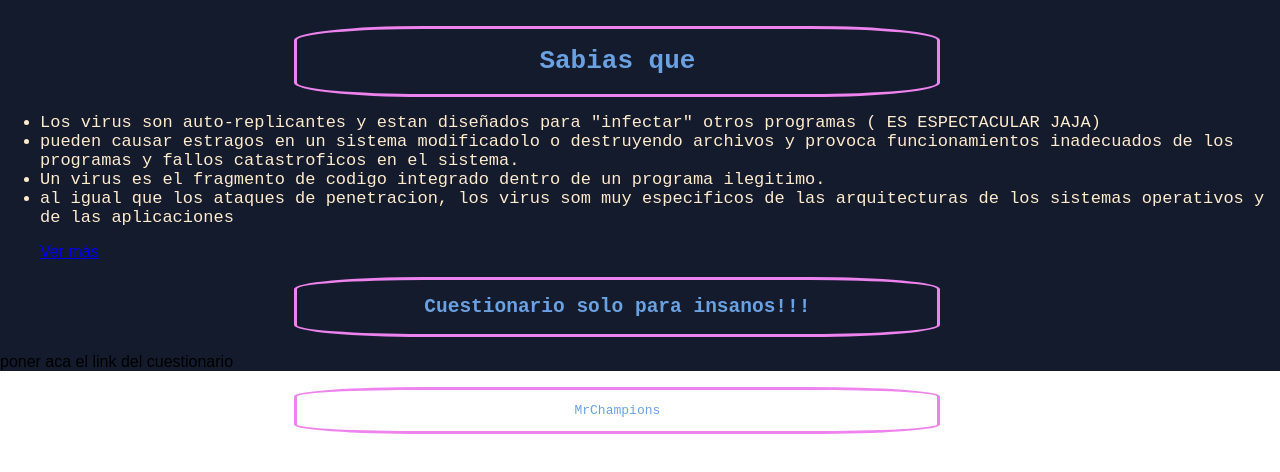
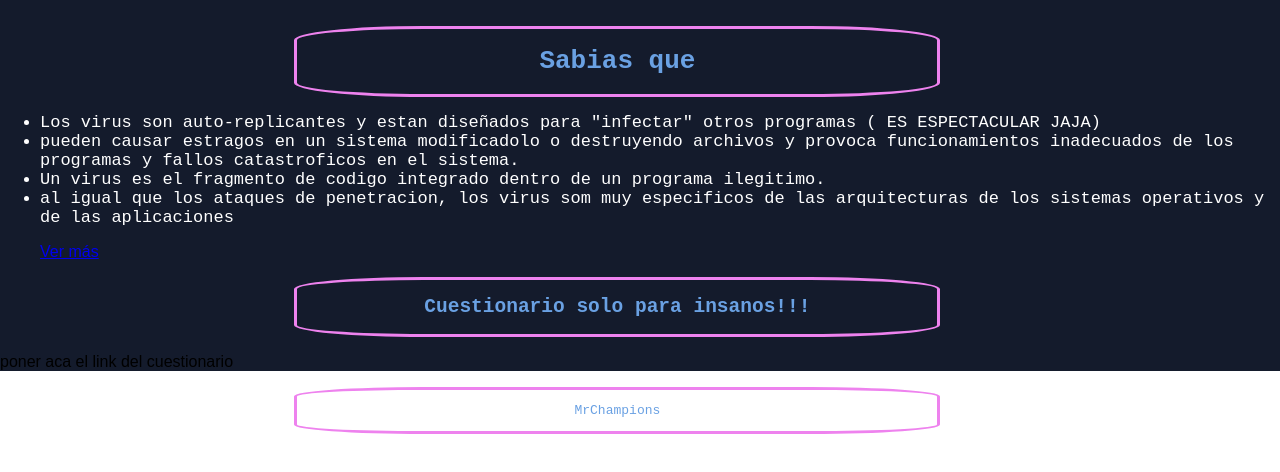
Before and after one commit to AlexisVallejos/wasant.github.io-web, a plain HTML site: page index.html in a window 1280 px wide. Shown: the part 132-604 px from the top of the page. Drawn offline with Linux system fonts and the light colour scheme.

Commit message:
Add files via upload

```diff
--- a/style.css
+++ b/style.css
@@ -84,7 +84,7 @@ body {
   }
   .tontito
   {
-   color: blanchedalmond;
+   color: rgb(255, 255, 255);
     font-family: monospace;
     font-size: 17px;
   }
```
